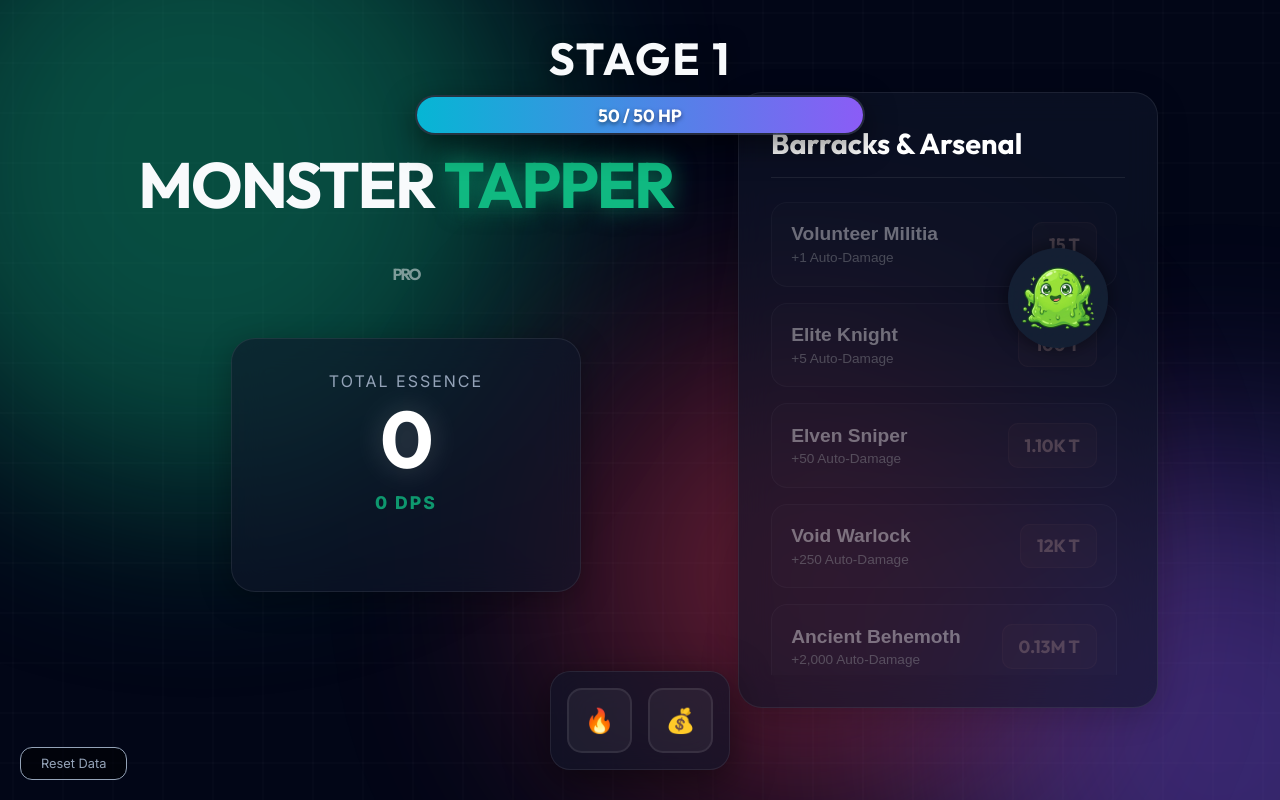
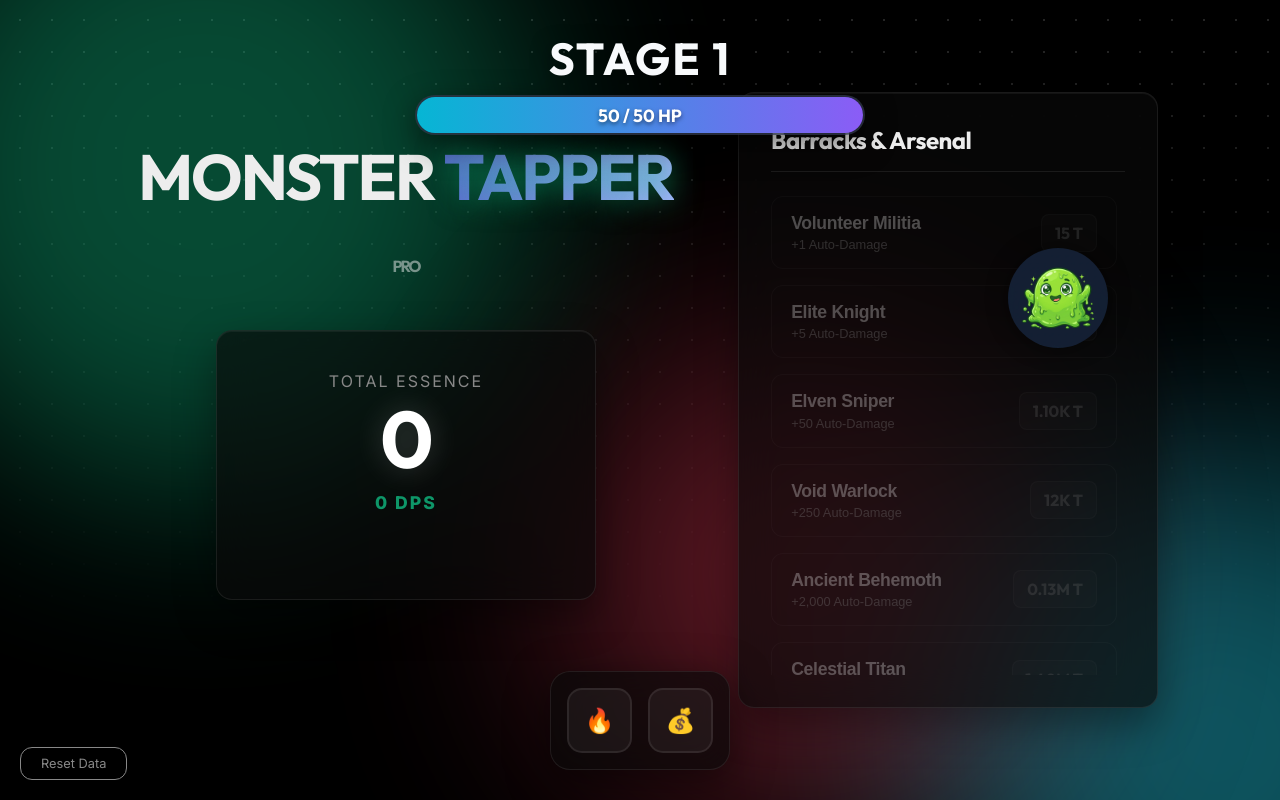
Before and after one commit to romeototo/monster-tapper, a plain HTML site: page index.html in a window 1280 px wide. Drawn offline with Linux system fonts and the light colour scheme.

Commit message:
style: update UI to Linear/Vercel Dark Sci-Fi theme

```diff
--- a/style.css
+++ b/style.css
@@ -1,14 +1,15 @@
 :root {
-  --bg-dark: #020617;
-  --bg-light: #0f172a;
-  --primary: #06b6d4;
-  --primary-glow: rgba(6, 182, 212, 0.6);
-  --secondary: #8b5cf6;
-  --text-main: #f8fafc;
-  --text-muted: #94a3b8;
-  --glass-bg: rgba(15, 23, 42, 0.6);
+  --bg-dark: #000000;
+  --bg-light: #0a0a0a;
+  --primary: #5e6ad2;
+  --primary-glow: rgba(94, 106, 210, 0.5);
+  --secondary: #22d3ee;
+  --text-main: #ededed;
+  --text-muted: #888888;
+  --glass-bg: rgba(10, 10, 10, 0.65);
   --glass-border: rgba(255, 255, 255, 0.08);
-  --prestige-gold: #fbbf24;
+  --glass-border-hover: rgba(255, 255, 255, 0.15);
+  --prestige-gold: #f5a623;
 }
 
 * {
@@ -38,12 +39,12 @@ body::before {
   left: 0;
   width: 100%;
   height: 100%;
-  background-image:
-    linear-gradient(rgba(255, 255, 255, 0.03) 1px, transparent 1px),
-    linear-gradient(90deg, rgba(255, 255, 255, 0.03) 1px, transparent 1px);
-  background-size: 50px 50px;
+  background-image: radial-gradient(rgba(255, 255, 255, 0.15) 1px, transparent 1px);
+  background-size: 32px 32px;
   z-index: -3;
-  animation: panGrid 20s linear infinite;
+  mask-image: linear-gradient(to bottom, rgba(0,0,0,1) 0%, rgba(0,0,0,0) 80%);
+  -webkit-mask-image: linear-gradient(to bottom, rgba(0,0,0,1) 0%, rgba(0,0,0,0) 80%);
+  animation: panGrid 40s linear infinite;
   pointer-events: none;
 }
 @keyframes panGrid {
@@ -51,7 +52,7 @@ body::before {
     background-position: 0px 0px;
   }
   100% {
-    background-position: 50px 50px;
+    background-position: 32px 32px;
   }
 }
 
@@ -153,19 +154,22 @@ body::before {
   letter-spacing: -2px;
 }
 .text-glow {
-  color: var(--primary);
-  text-shadow: 0 0 25px var(--primary-glow);
+  background: linear-gradient(to right, #5e6ad2, #a8b1ff);
+  -webkit-background-clip: text;
+  -webkit-text-fill-color: transparent;
+  text-shadow: 0 0 30px var(--primary-glow);
 }
 
 .score-board {
   background: var(--glass-bg);
   border: 1px solid var(--glass-border);
-  backdrop-filter: blur(16px);
-  padding: 2rem 4rem;
-  border-radius: 24px;
+  backdrop-filter: blur(20px);
+  -webkit-backdrop-filter: blur(20px);
+  padding: 2.5rem 4rem;
+  border-radius: 16px;
   margin-bottom: 4rem;
-  box-shadow: 0 8px 32px rgba(0, 0, 0, 0.3);
-  min-width: 350px;
+  box-shadow: 0 16px 40px rgba(0, 0, 0, 0.4), inset 0 1px 0 rgba(255, 255, 255, 0.05);
+  min-width: 380px;
 }
 .score-label {
   color: var(--text-muted);
@@ -260,21 +264,23 @@ body::before {
   width: 420px;
   background: var(--glass-bg);
   border: 1px solid var(--glass-border);
-  border-radius: 24px;
+  border-radius: 16px;
   padding: 2rem;
-  backdrop-filter: blur(16px);
+  backdrop-filter: blur(20px);
+  -webkit-backdrop-filter: blur(20px);
   display: flex;
   flex-direction: column;
-  box-shadow: 0 8px 32px rgba(0, 0, 0, 0.2);
+  box-shadow: 0 16px 40px rgba(0, 0, 0, 0.4), inset 0 1px 0 rgba(255, 255, 255, 0.05);
 }
 .section-title {
   font-family: "Outfit", sans-serif;
-  font-size: 1.8rem;
-  font-weight: 700;
+  font-size: 1.5rem;
+  font-weight: 600;
   margin-bottom: 1.5rem;
   padding-bottom: 1rem;
   border-bottom: 1px solid var(--glass-border);
-  color: #fff;
+  color: var(--text-main);
+  letter-spacing: -0.5px;
 }
 .upgrades-list {
   flex: 1;
@@ -306,56 +312,56 @@ body::before {
   display: flex;
   justify-content: space-between;
   align-items: center;
-  background: rgba(255, 255, 255, 0.03);
+  background: rgba(255, 255, 255, 0.02);
   border: 1px solid var(--glass-border);
-  padding: 1.2rem;
-  border-radius: 16px;
+  padding: 1rem 1.2rem;
+  border-radius: 12px;
   cursor: pointer;
-  transition: all 0.2s cubic-bezier(0.4, 0, 0.2, 1);
+  transition: all 0.2s ease;
   color: var(--text-main);
   text-align: left;
 }
 .upgrade-btn:hover:not(:disabled) {
-  background: rgba(255, 255, 255, 0.08);
-  transform: translateY(-3px);
-  border-color: var(--primary);
-  box-shadow: 0 8px 20px rgba(0, 0, 0, 0.3);
+  background: rgba(255, 255, 255, 0.05);
+  border-color: var(--glass-border-hover);
+  box-shadow: 0 4px 12px rgba(0, 0, 0, 0.5);
 }
 .upgrade-btn:active:not(:disabled) {
-  transform: translateY(0);
+  transform: scale(0.98);
 }
 .upgrade-btn:disabled {
-  opacity: 0.4;
+  opacity: 0.3;
   cursor: not-allowed;
-  filter: grayscale(0.8);
+  filter: grayscale(1);
 }
 .upgrade-info h3 {
-  font-size: 1.2rem;
-  margin-bottom: 0.3rem;
+  font-size: 1.1rem;
+  margin-bottom: 0.2rem;
   font-weight: 600;
+  letter-spacing: -0.3px;
 }
 .upgrade-info p {
-  font-size: 0.85rem;
+  font-size: 0.8rem;
   color: var(--text-muted);
 }
 .upgrade-price {
   font-family: "Outfit", sans-serif;
-  font-weight: 700;
-  font-size: 1.1rem;
-  color: #f1f5f9;
-  background: rgba(0, 0, 0, 0.3);
-  padding: 0.6rem 1rem;
-  border-radius: 10px;
-  border: 1px solid rgba(255, 255, 255, 0.05);
+  font-weight: 600;
+  font-size: 1rem;
+  color: var(--text-main);
+  background: rgba(0, 0, 0, 0.5);
+  padding: 0.5rem 0.8rem;
+  border-radius: 8px;
+  border: 1px solid var(--glass-border);
   transition: all 0.2s;
 }
 .cost-red {
-  color: #f87171;
+  color: #ef4444;
   background: rgba(239, 68, 68, 0.1) !important;
   border-color: rgba(239, 68, 68, 0.2) !important;
 }
 .cost-green {
-  color: #34d399;
+  color: #10b981;
   background: rgba(16, 185, 129, 0.1) !important;
   border-color: rgba(16, 185, 129, 0.2) !important;
 }
```
